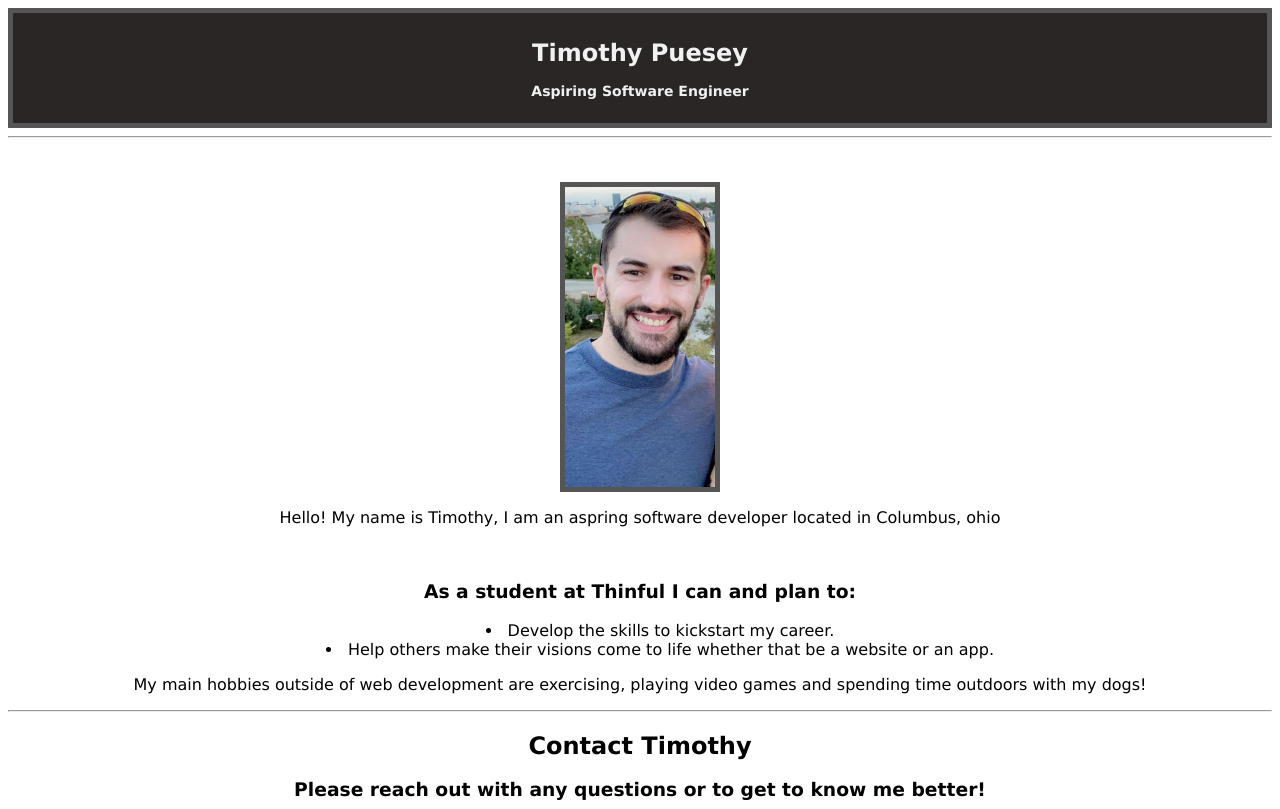
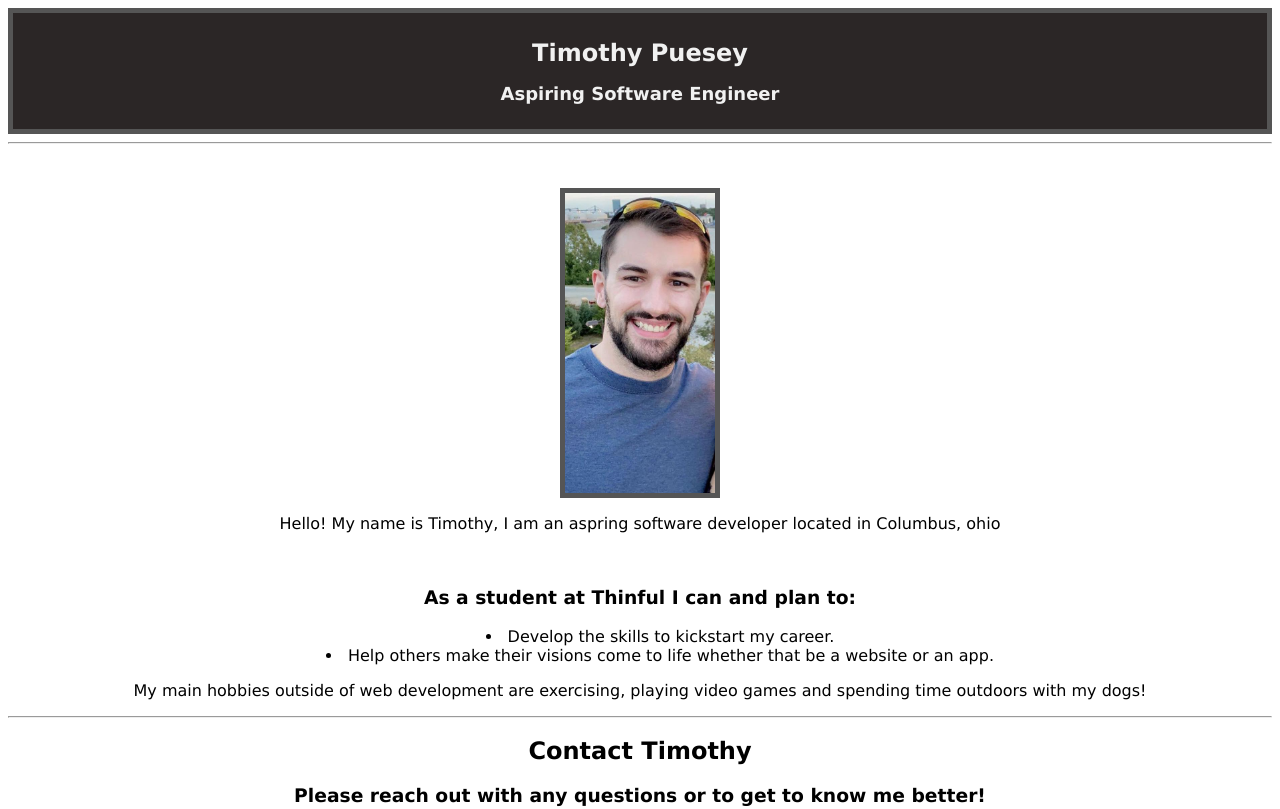
Before and after one commit to tpuesey/tpuesey.github.io, a plain HTML site: page index.html in a window 1280 px wide. Shown: the top 809 px of the page. Drawn offline with Linux system fonts and the light colour scheme.

Commit message:
Update index.html

```diff
--- a/index.html
+++ b/index.html
@@ -11,7 +11,7 @@
   <body>
     <header class="header">
         <h1>Timothy Puesey</h1>
-        <h3>Aspiring Software Engineer</h3>
+        <h2>Aspiring Software Engineer</h2>
     </header>
     <hr>
     <br><br>
```
